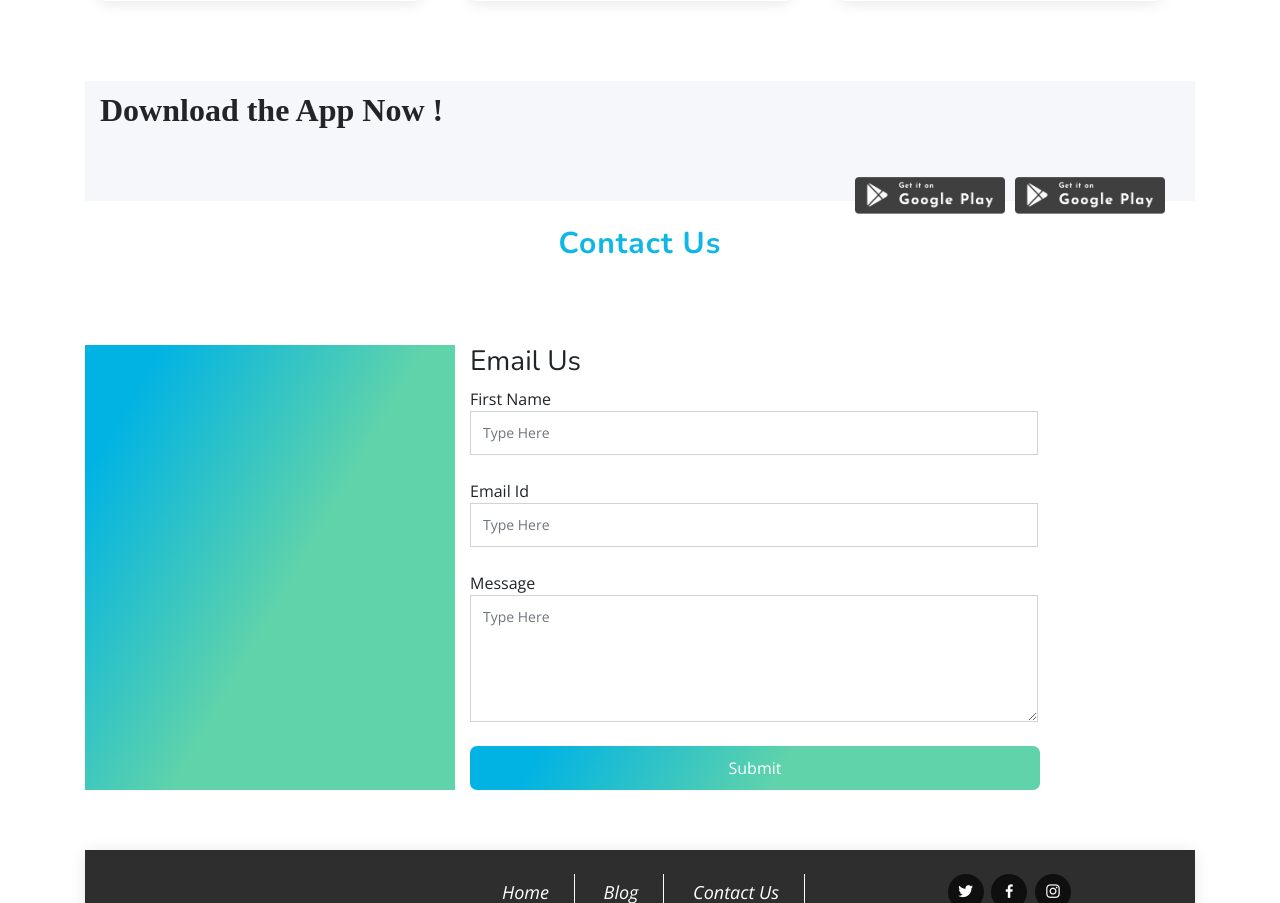
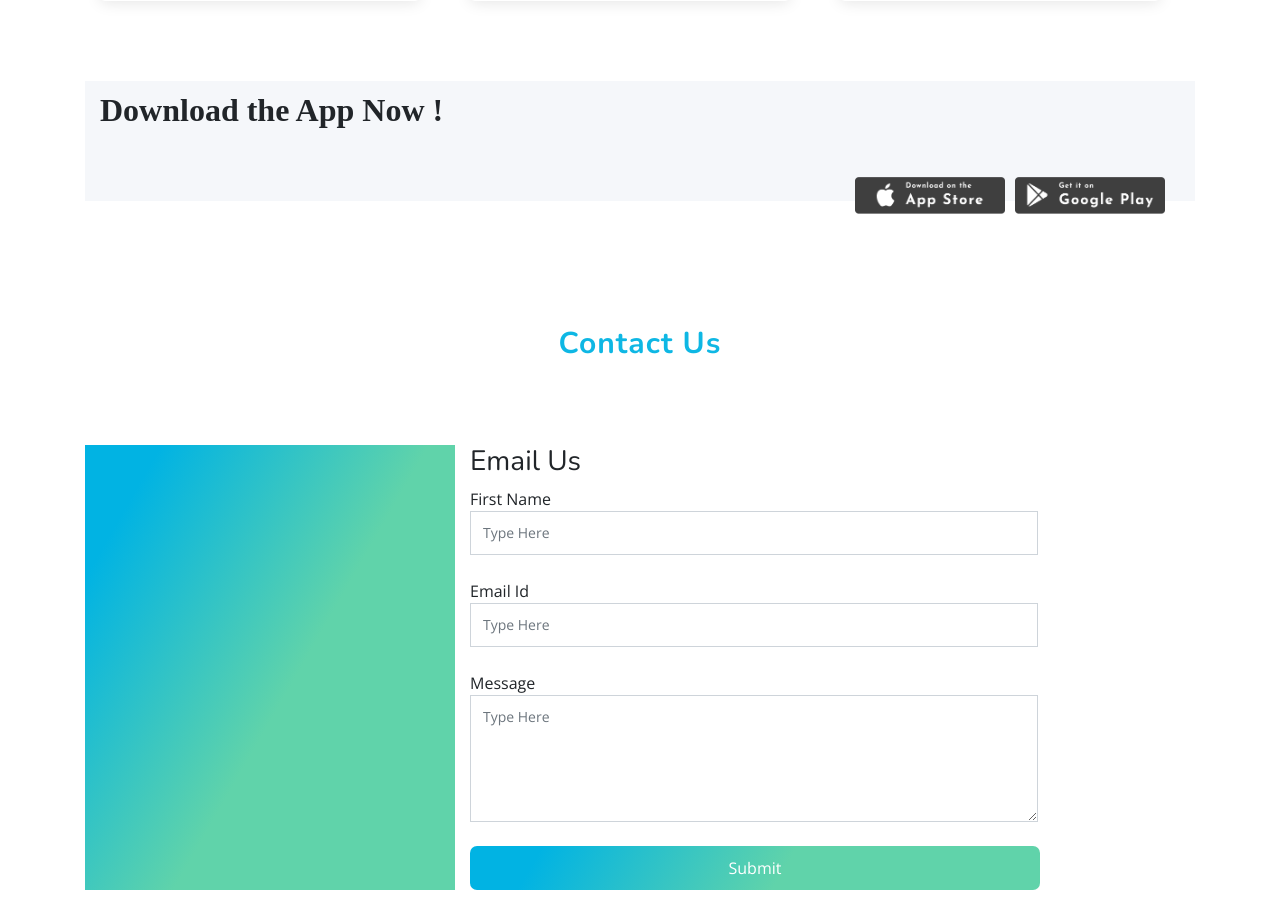
Before and after one commit to chaitanya9899/new_webiste, a Flask app: page / in a window 1280 px wide. Shown: the part 3967-4870 px from the top of the page. Run offline with Flask 2, Linux system fonts and the light colour scheme; some libraries are stand-ins or nearby versions.

Commit message:
Update index.html

```diff
--- a/templates/index.html
+++ b/templates/index.html
@@ -352,12 +352,12 @@
                                 font-weight: bold;">Download the App Now !</h2>
           <!-- <h3>Contact <span>Us</span></h3> -->
         </div>
-        <span class="social-links text-right col-lg-6 col-md-6 text-md-center pt-3 pt-md-0" style="float: right; margin-top: 40px;">
-          <a href="#" style=" cursor: pointer; width: 150px; height:auto; display: inline; float: right;" class="twitter">
+        <span class="social-links text-right col-lg-6 col-md-6 text-md-center pt-3 pt-md-0 app" style="float: right; margin-top: 40px;">
+          <a href="#" style=" cursor: pointer; width: 150px; height:auto; display: inline; float: right;" class="twe">
             <img src="{{ url_for('static', filename='images/Group 636.png') }}" alt="">
 
-          <a href="#" style=" cursor: pointer; margin-right: 10px; width: 150px; height:auto; display: inline; float: right;" class="facebook">
-            <img src="{{ url_for('static', filename='images/Group 636.png') }}" alt="">
+          <a href="#" style=" cursor: pointer; margin-right: 10px; width: 150px; height:auto; display: inline; float: right;" class="face">
+            <img src="{{ url_for('static', filename='images/Group 634.png') }}" alt="">
           </a>
         </span>
         </div>
@@ -368,7 +368,7 @@
     <section id="contact" class="contact">
       <div class="container">
 
-        <div class="section-title" style="margin-top: -40px !important;">
+        <div class="section-title" style=" ">
           <h2>Contact Us</h2>
           <!-- <h3>Contact <span>Us</span></h3> -->
         </div>
```
